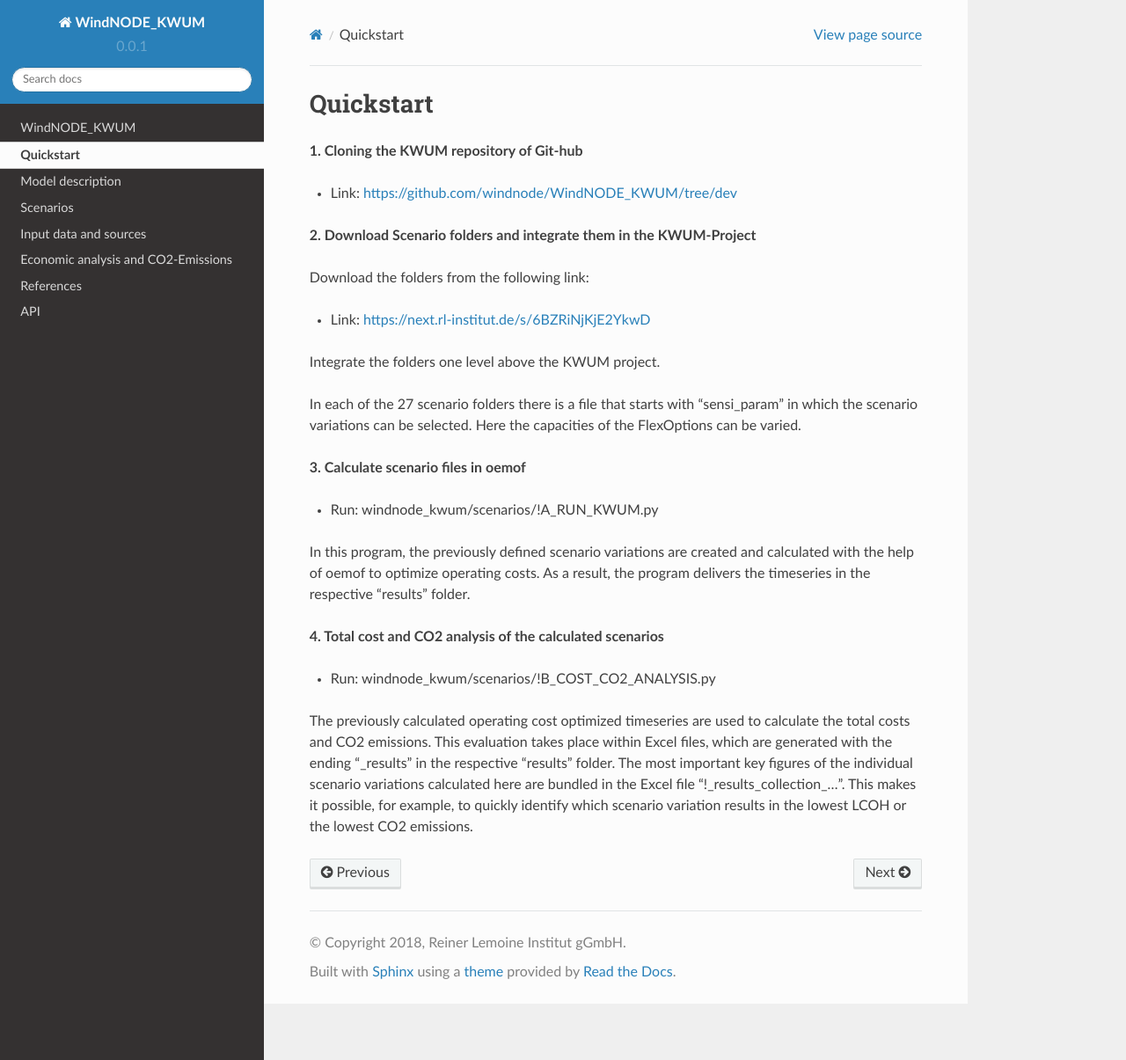
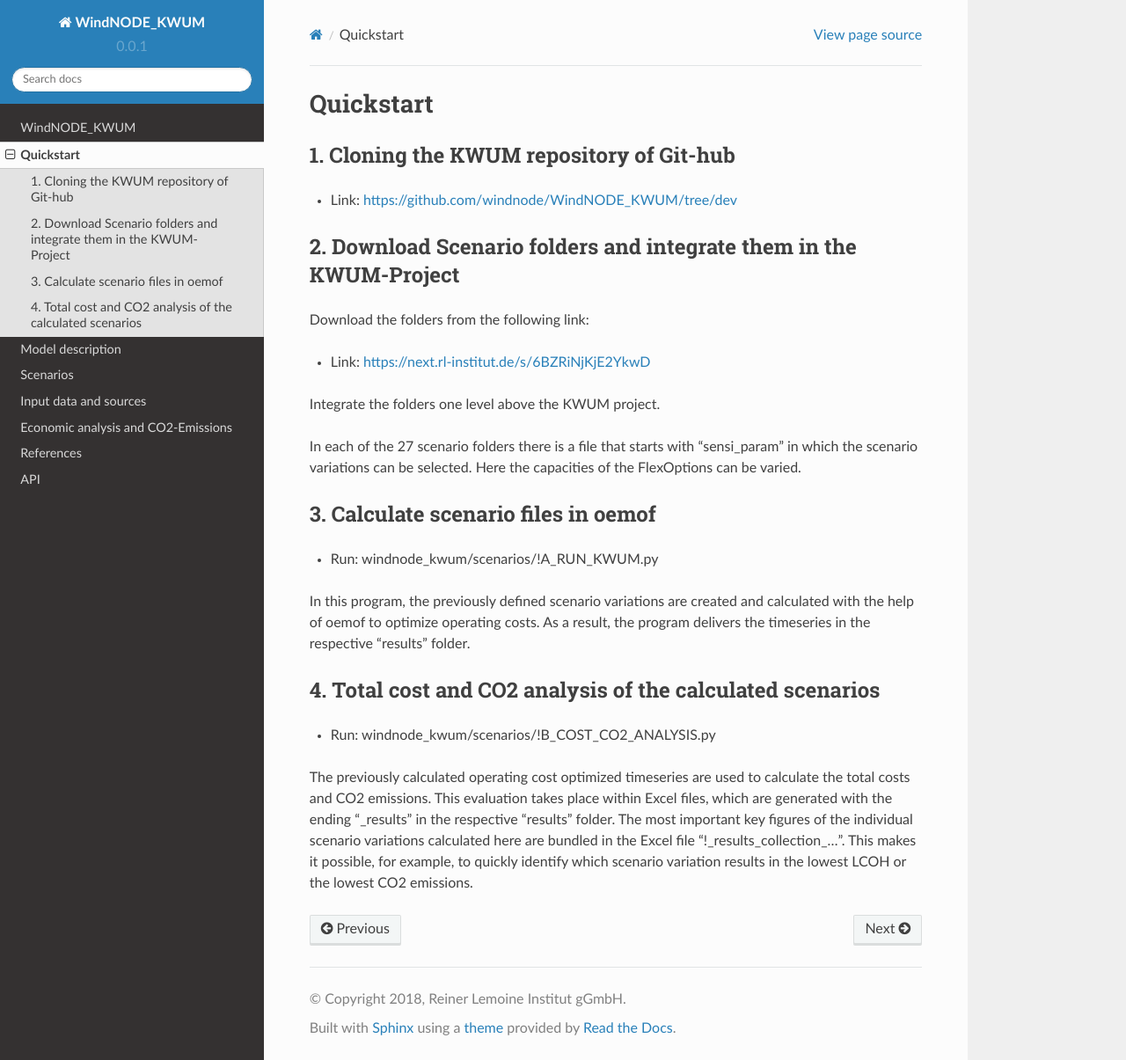
Before and after one commit to windnode/WindNODE_KWUM, a Sphinx documentation site: the page built from doc/quickstart.rst, in a window 1280 px wide and 1205 px high. Shown: the whole window at 88% size. Built offline with Sphinx 7.4.7 and the Read the Docs theme 2.0.0, drawn with Linux system fonts in a browser that asks for light colours; formulas are drawn with MathJax 3.

Commit message:
fixed headlines in quickstart

```diff
--- a/doc/quickstart.rst
+++ b/doc/quickstart.rst
@@ -3,11 +3,13 @@
 Quickstart
 ==========
 
-**1. Cloning the KWUM repository of Git-hub**
+1. Cloning the KWUM repository of Git-hub
+-----------------------------------------
 
 - Link: https://github.com/windnode/WindNODE_KWUM/tree/dev
 
-**2. Download Scenario folders and integrate them in the KWUM-Project**
+2. Download Scenario folders and integrate them in the KWUM-Project
+----------------------------------------------------------------------------------
 
 Download the folders from the following link:
 
@@ -17,13 +19,15 @@ Integrate the folders one level above the KWUM project.
 
 In each of the 27 scenario folders there is a file that starts with "sensi_param" in which the scenario variations can be selected. Here the capacities of the FlexOptions can be varied.
 
-**3. Calculate scenario files in oemof**
+3. Calculate scenario files in oemof
+----------------------------------------------------------------------------------
 
 - Run: windnode_kwum/scenarios/!A_RUN_KWUM.py
 
 In this program, the previously defined scenario variations are created and calculated with the help of oemof to optimize operating costs. As a result, the program delivers the timeseries in the respective "results" folder.
 
-**4. Total cost and CO2 analysis of the calculated scenarios**
+4. Total cost and CO2 analysis of the calculated scenarios
+----------------------------------------------------------------------------------
 
 - Run: windnode_kwum/scenarios/!B_COST_CO2_ANALYSIS.py
 
```
